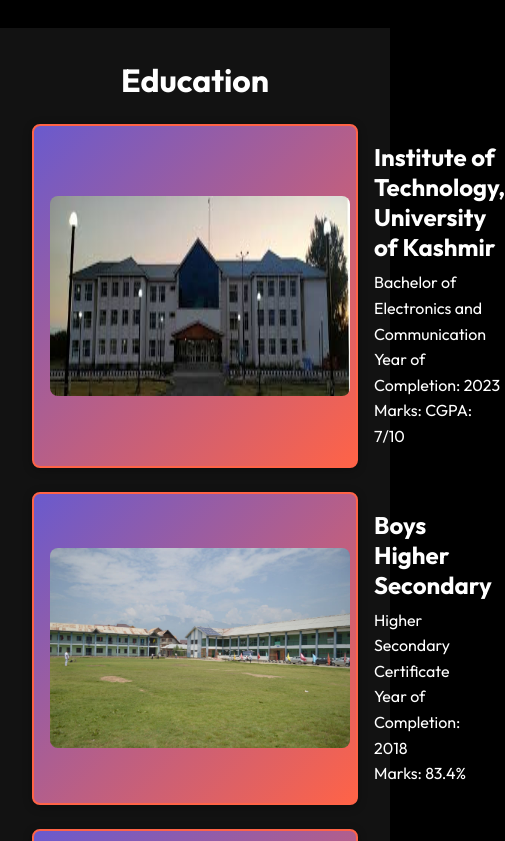
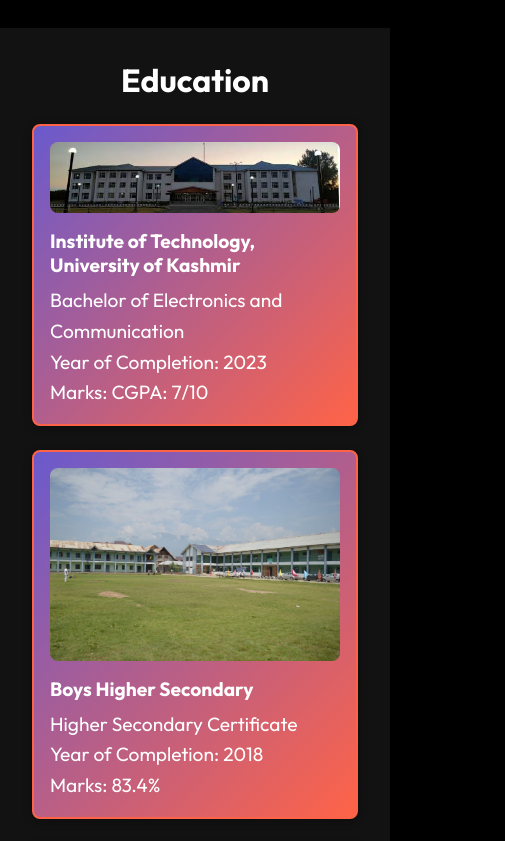
Before and after one commit to usmanashrafsiddiqi/port-folio, a React (Vite) app: page /about in a window 390 px wide. Shown: the part 980-1821 px from the top of the page, 505 px wide, since content can reach past the window. Built offline with nearby package versions, Linux system fonts and the light colour scheme.

Commit message:
Your commit message here

```diff
--- a/src/components/Education.css
+++ b/src/components/Education.css
@@ -53,3 +53,23 @@
 .education-item p {
     font-size: 1rem; /* Adjust paragraph size */
 }
+
+/* Mobile Styles */
+@media screen and (max-width: 640px) {
+    .education-item {
+        flex-direction: column; /* Stack items vertically */
+        align-items: flex-start; /* Align items to the start */
+    }
+
+    .education-image {
+        width: 100%; /* Make the image full width on small screens */
+        height: auto; /* Maintain aspect ratio */
+        margin-right: 0; /* Remove right margin */
+        margin-bottom: 1rem; /* Add space below the image */
+    }
+
+    .education-item h3,
+    .education-item p {
+        font-size: 1.2rem; /* Adjust font size for mobile */
+    }
+}
```
